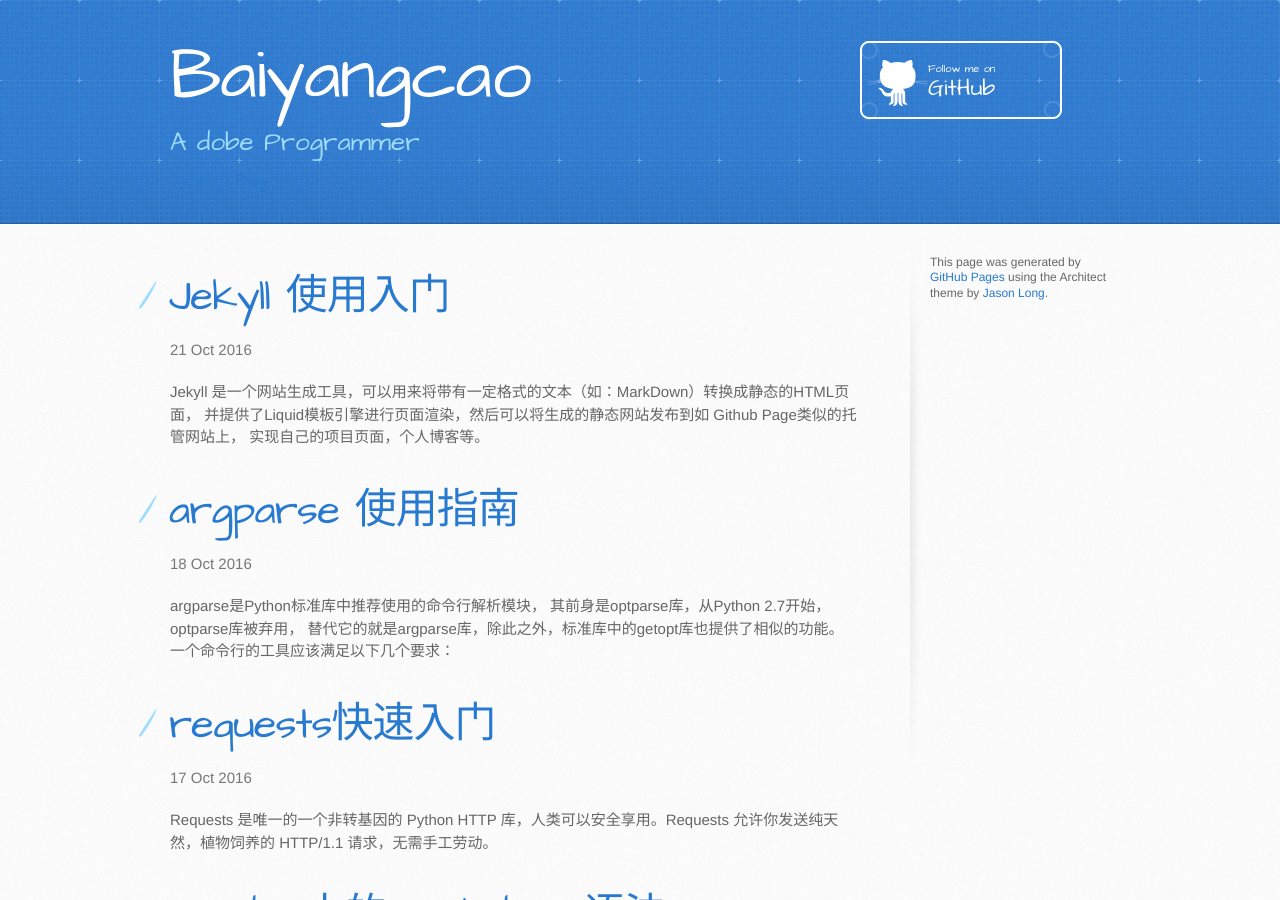
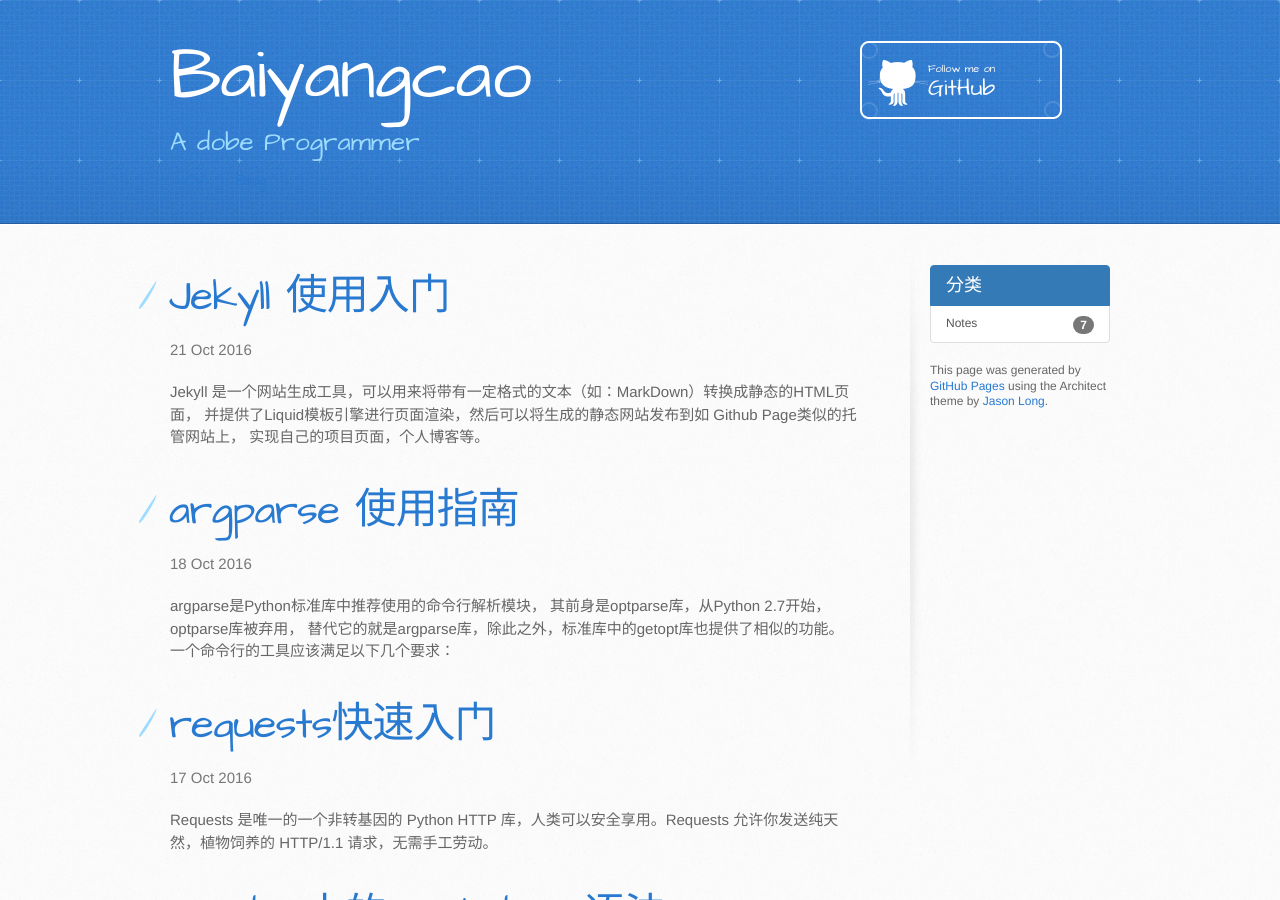
Before and after one commit to baiyangcao/baiyangcao.github.io, a Jekyll site: the page built from index.markdown, in a window 1280 px wide and 900 px high. Built offline with Jekyll 4.4.1, drawn with Linux system fonts in a browser that asks for light colours; nearby versions of some CDN libraries; library files that are not in the unit come from our copies.

Commit message:
首页右侧添加分类栏

```diff
--- a/_layouts/default.html
+++ b/_layouts/default.html
@@ -35,12 +35,21 @@
     <div id="content-wrapper">
       <div class="inner clearfix">
         <section id="main-content">
-{{ content }}
+          {{ content }}
         </section>
 
         <aside id="sidebar">
-
-
+          <div id="categories">
+            <div class="list-group">
+              <a href="javascript:void(0)" class="list-group-item active h4">分类</a>
+              {% for category in site.categories %}
+              <a href="#" class="list-group-item">
+                <span class="badge">{{ category | last | size }}</span>
+                {{ category | first }}
+              </a>
+              {% endfor %}
+            </div>
+          </div>
           <p>This page was generated by <a href="https://pages.github.com">GitHub Pages</a> using the Architect theme by <a href="https://twitter.com/jasonlong">Jason Long</a>.</p>
         </aside>
       </div>
```
